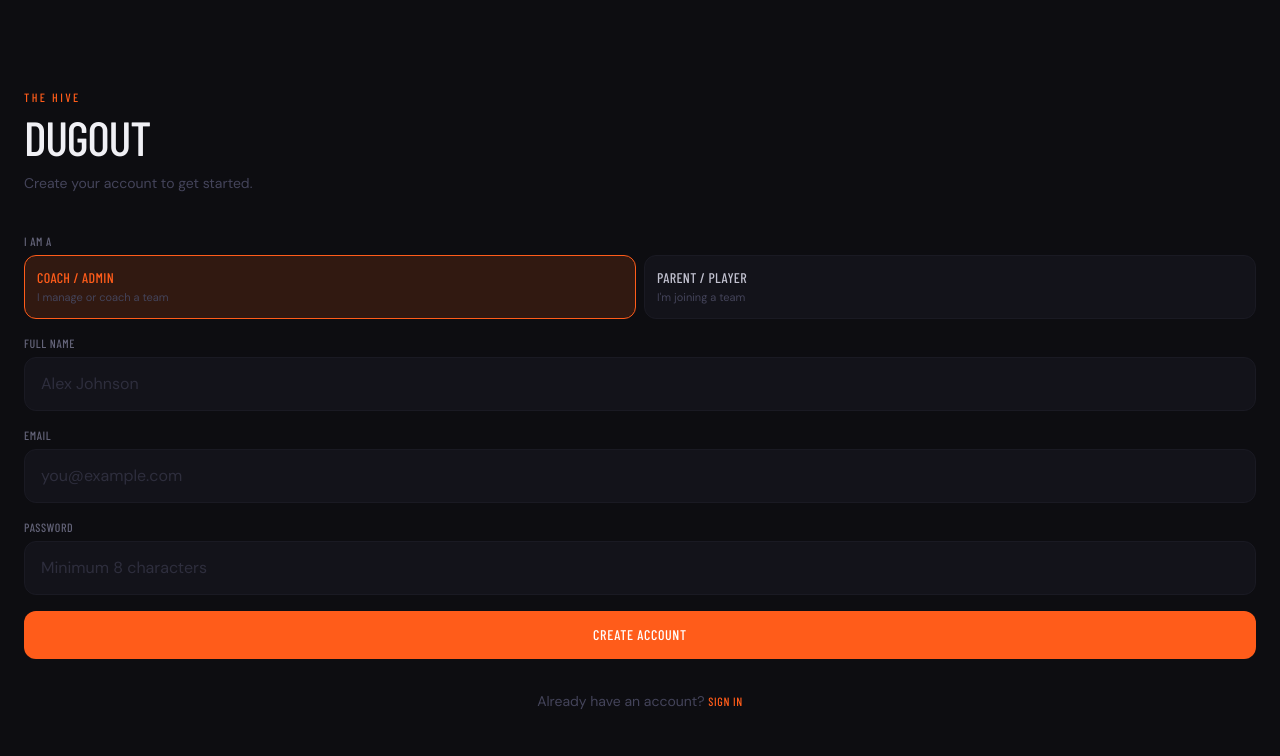
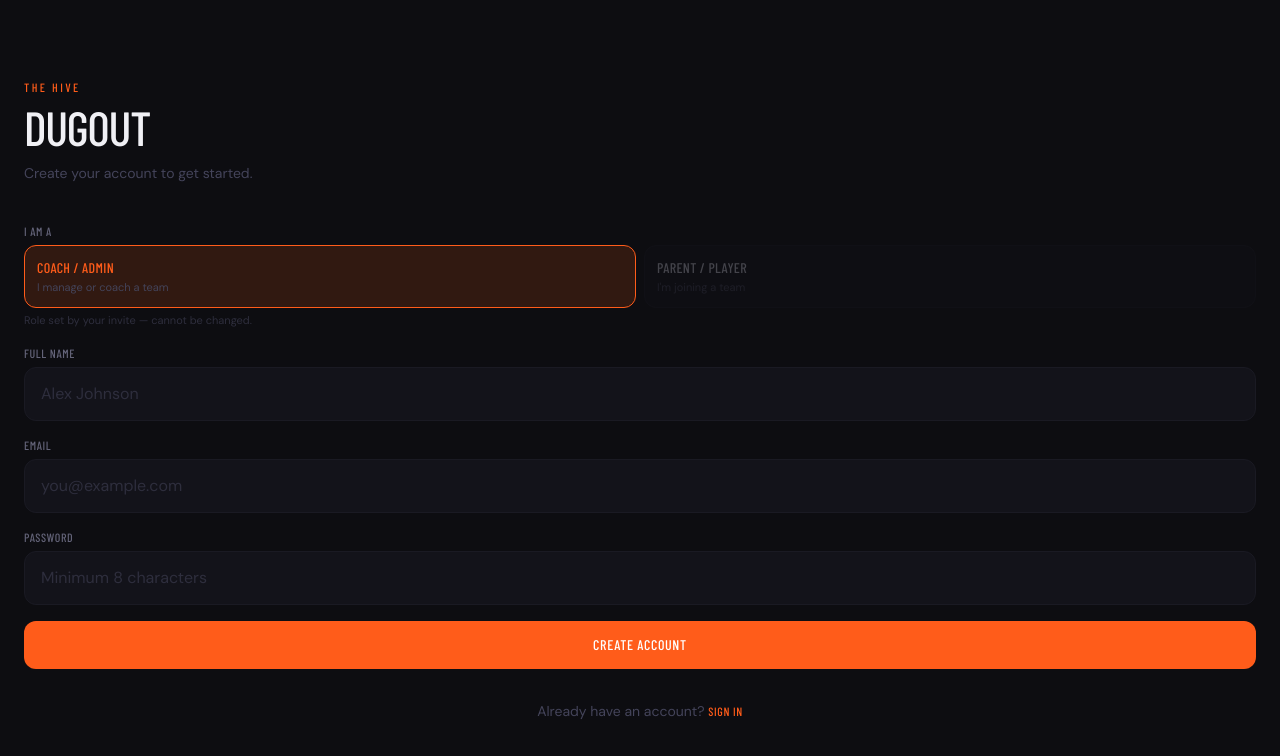
Before and after one commit to Alseals1/The-Hive, a React (Vite) app in the folder dugout/: page /auth/signup in a window 1280 px wide. Shown: the top 756 px of the page. Built offline with nearby package versions, Linux system fonts and the light colour scheme; no server answers; sample sign-in values are in the browser's storage; a web font is replaced by a local one.

Commit message:
The matching role card is highlighted in ember as usual

```diff
--- a/dugout/src/routes/auth/signup.tsx
+++ b/dugout/src/routes/auth/signup.tsx
@@ -104,20 +104,24 @@ function SignupPage() {
         <div>
           <p className={labelCls}>I am a</p>
           <div className="grid grid-cols-2 gap-2">
-            {ACCOUNT_TYPES.map((opt) => (
+            {ACCOUNT_TYPES.map((opt) => {
+              const isSelected = accountType === opt.value;
+              const locked = !!pendingToken;
+              return (
                 <button
                   key={opt.value}
                   type="button"
-                onClick={() => setAccountType(opt.value)}
+                  onClick={() => !locked && setAccountType(opt.value)}
+                  disabled={locked && !isSelected}
                   className={`flex flex-col gap-0.5 px-3 py-3 rounded-xl border text-left transition-colors ${
-                  accountType === opt.value
+                    isSelected
                       ? "border-ember bg-ember-muted"
-                    : "border-pitch-700 bg-pitch-800"
-                }`}
+                      : "border-pitch-700 bg-pitch-800 opacity-30"
+                  } ${locked ? "cursor-default" : ""}`}
                 >
                   <span
                     className={`text-sm font-display font-600 uppercase tracking-wide ${
-                    accountType === opt.value ? "text-ember" : "text-pitch-100"
+                      isSelected ? "text-ember" : "text-pitch-100"
                     }`}
                   >
                     {opt.label}
@@ -126,8 +130,14 @@ function SignupPage() {
                     {opt.description}
                   </span>
                 </button>
-            ))}
+              );
+            })}
           </div>
+          {pendingToken && (
+            <p className="text-[11px] text-pitch-500 font-body mt-1">
+              Role set by your invite — cannot be changed.
+            </p>
+          )}
         </div>
 
         <div>
```
Lines whose indentation alone changed are shown as unchanged.
